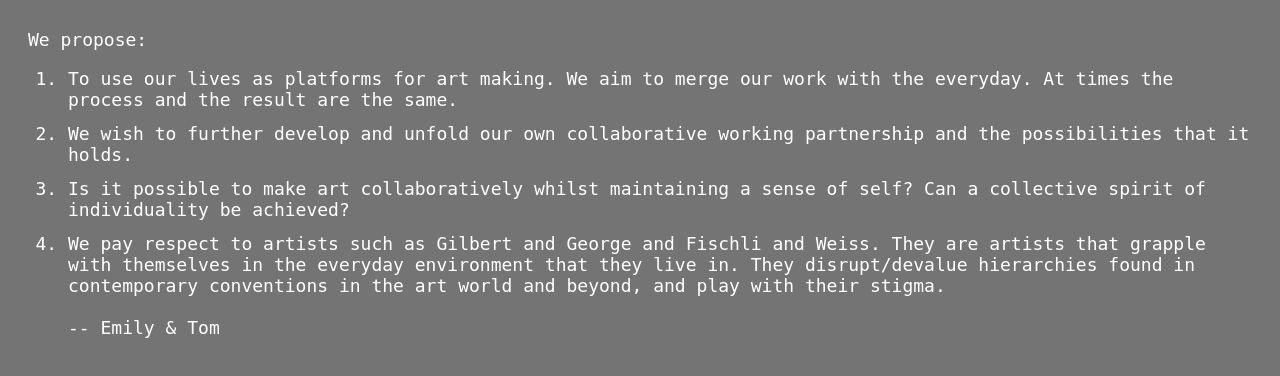
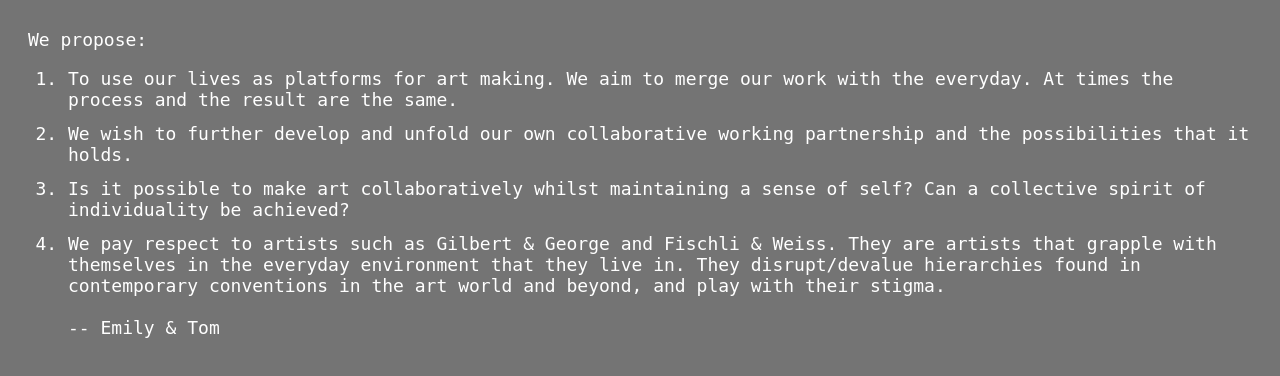
Before and after one commit to uzuruu/uzuruu.github, a plain HTML site: page index.html in a window 1280 px wide. Shown: the part 236-612 px from the top of the page. Drawn offline with nearby package versions, Linux system fonts and the light colour scheme; a script that the page names is missing.

Commit message:
Update index.html

```diff
--- a/index.html
+++ b/index.html
@@ -16,7 +16,7 @@
       <li>To use our lives as platforms for art making. We aim to merge our work with the everyday. At times the process and the result are the same.</li>
       <li>We wish to further develop and unfold our own collaborative working partnership and the possibilities that it holds.</li>
       <li>Is it possible to make art collaboratively whilst maintaining a sense of self? Can a collective spirit of individuality be achieved?</li>
-      <li>We pay respect to artists such as Gilbert and George and Fischli and Weiss. They are artists that grapple with
+      <li>We pay respect to artists such as Gilbert & George and Fischli & Weiss. They are artists that grapple with
 themselves in the everyday environment that they live in. They disrupt/devalue hierarchies found in contemporary
 conventions in the art world and beyond, and play with their stigma.
 <br><br>
```
